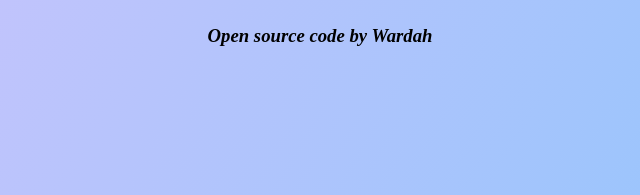
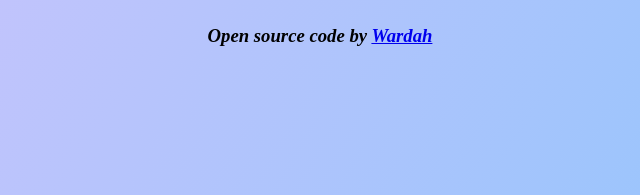
Before and after one commit to wardahsharif/LoginForm, a plain HTML site: page index.html in a window 1280 px wide. Shown: the part 613-808 px from the top of the page, 320-960 px from the left. Drawn offline with Linux system fonts and the light colour scheme.

Commit message:
linked github

```diff
--- a/index.html
+++ b/index.html
@@ -52,7 +52,14 @@
           </div>
         </form>
       </div>
-      <h3><em>Open source code by Wardah</em></h3>
+      <h3>
+        <em
+          >Open source code by
+          <a href="https://github.com/wardahsharif" target="_blank"
+            >Wardah</a
+          ></em
+        >
+      </h3>
     </div>
 
     <script src="src/script.js"></script>
```
